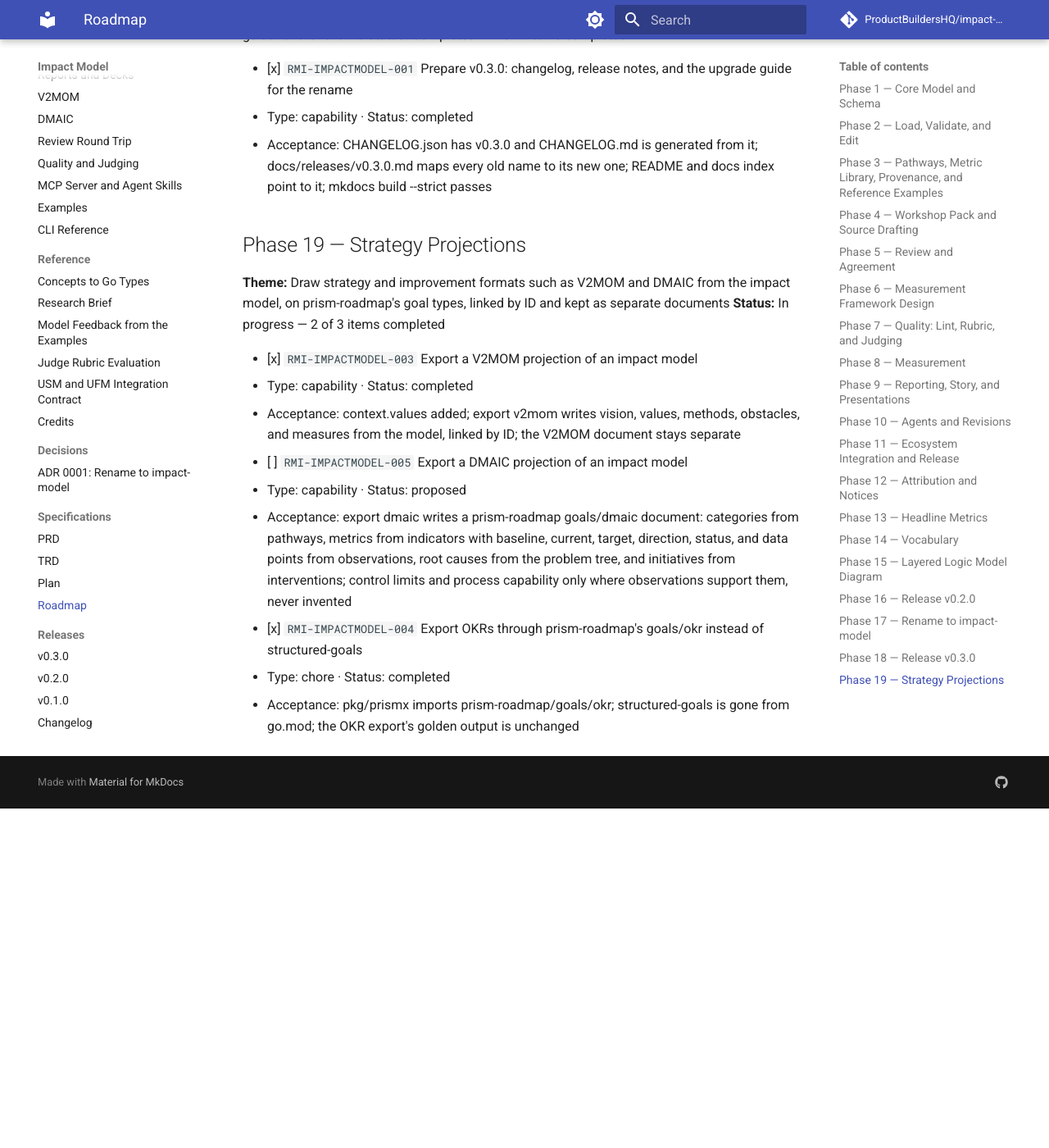
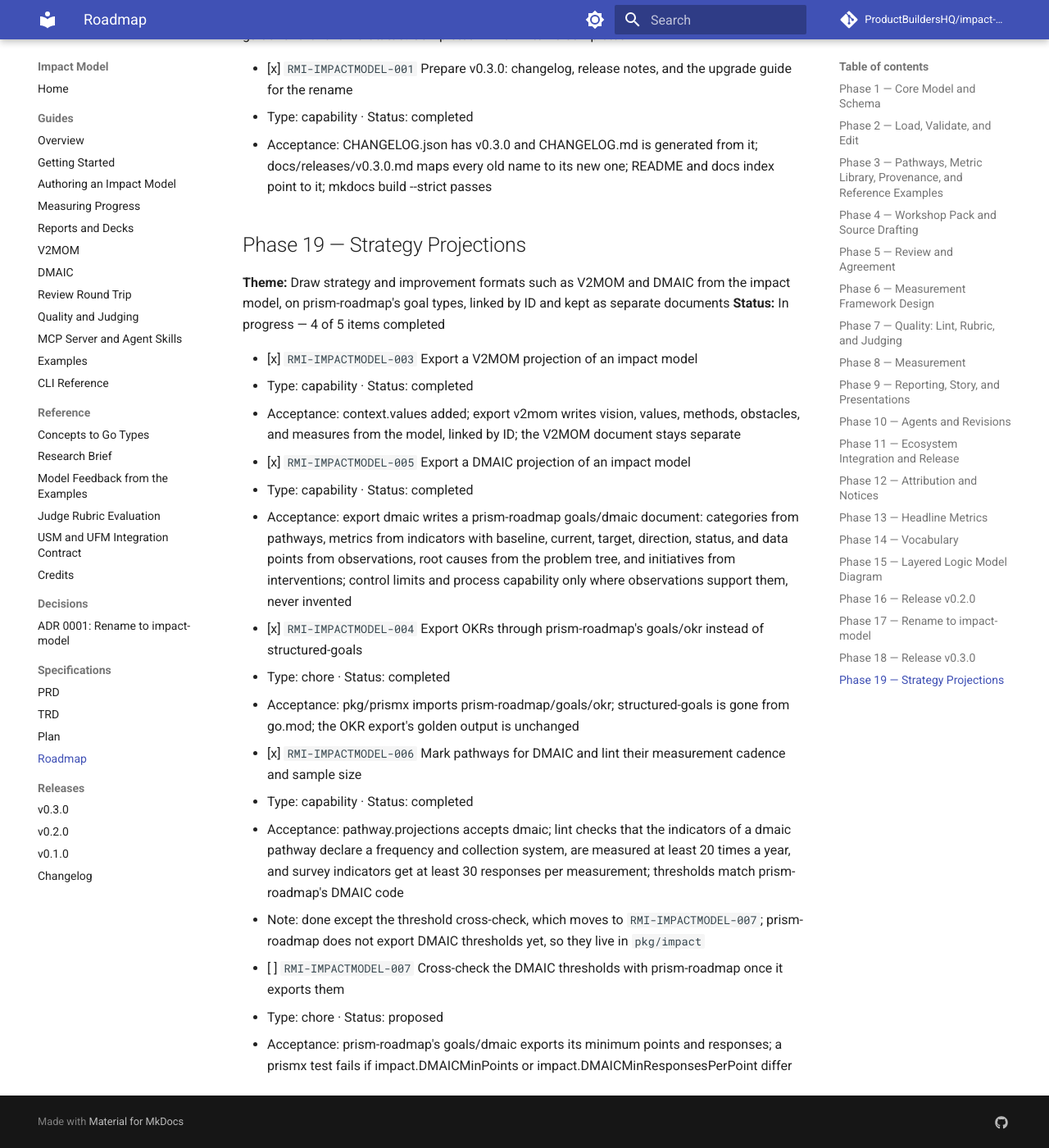
Before and after one commit to ProductBuildersHQ/theoryofchange-spec, an MkDocs documentation site: the page built from docs/specs/initiatives/INIT-THEORYOFCHANGESPEC-001/ROADMAP.md, in a window 1280 px wide and 1400 px high, scrolled down 19397 px. Shown: the whole window at 82% size. Built offline with MkDocs 1.6.1 and Material for MkDocs 9.7.7, drawn with Linux system fonts in a browser that asks for light colours; comment, search, counter and statistics services are not loaded; before the commit the page ends 20383 px from its top, so only the background shows below that; some of the changed text lies outside the part shown.

Commit message:
docs: record the DMAIC projection in the changelog and roadmap
Refs: RMI-IMPACTMODEL-005
Refs: RMI-IMPACTMODEL-006
Refs: RMI-IMPACTMODEL-007

Co-Authored-By: Claude Opus 5.5 <noreply@anthropic.com>

```diff
--- a/docs/specs/initiatives/INIT-THEORYOFCHANGESPEC-001/ROADMAP.md
+++ b/docs/specs/initiatives/INIT-THEORYOFCHANGESPEC-001/ROADMAP.md
@@ -80,7 +80,7 @@
 ## Phase 3 — Pathways, Metric Library, Provenance, and Reference Examples
 
 **Theme:** Program pathways, shared metric definitions, a glossary, and provenance on every element, proven on fictional reference examples
-**Status:** Completed — 4 of 4 items completed
+**Status:** In progress — 4 of 5 items completed
 
 - [x] `RMI-THEORYOFCHANGESPEC-032` Pathways (program areas) and parent / child ToC references, with element commands
   - Type: capability · Status: completed
@@ -494,16 +494,25 @@
 ## Phase 19 — Strategy Projections
 
 **Theme:** Draw strategy and improvement formats such as V2MOM and DMAIC from the impact model, on prism-roadmap's goal types, linked by ID and kept as separate documents
-**Status:** In progress — 2 of 3 items completed
+**Status:** In progress — 4 of 5 items completed
 
 - [x] `RMI-IMPACTMODEL-003` Export a V2MOM projection of an impact model
   - Type: capability · Status: completed
   - Acceptance: context.values added; export v2mom writes vision, values, methods, obstacles, and measures from the model, linked by ID; the V2MOM document stays separate
 
-- [ ] `RMI-IMPACTMODEL-005` Export a DMAIC projection of an impact model
-  - Type: capability · Status: proposed
+- [x] `RMI-IMPACTMODEL-005` Export a DMAIC projection of an impact model
+  - Type: capability · Status: completed
   - Acceptance: export dmaic writes a prism-roadmap goals/dmaic document: categories from pathways, metrics from indicators with baseline, current, target, direction, status, and data points from observations, root causes from the problem tree, and initiatives from interventions; control limits and process capability only where observations support them, never invented
 
 - [x] `RMI-IMPACTMODEL-004` Export OKRs through prism-roadmap's goals/okr instead of structured-goals
   - Type: chore · Status: completed
   - Acceptance: pkg/prismx imports prism-roadmap/goals/okr; structured-goals is gone from go.mod; the OKR export's golden output is unchanged
+
+- [x] `RMI-IMPACTMODEL-006` Mark pathways for DMAIC and lint their measurement cadence and sample size
+  - Type: capability · Status: completed
+  - Acceptance: pathway.projections accepts dmaic; lint checks that the indicators of a dmaic pathway declare a frequency and collection system, are measured at least 20 times a year, and survey indicators get at least 30 responses per measurement; thresholds match prism-roadmap's DMAIC code
+  - Note: done except the threshold cross-check, which moves to `RMI-IMPACTMODEL-007`; prism-roadmap does not export DMAIC thresholds yet, so they live in `pkg/impact`
+
+- [ ] `RMI-IMPACTMODEL-007` Cross-check the DMAIC thresholds with prism-roadmap once it exports them
+  - Type: chore · Status: proposed
+  - Acceptance: prism-roadmap's goals/dmaic exports its minimum points and responses; a prismx test fails if impact.DMAICMinPoints or impact.DMAICMinResponsesPerPoint differ
```
Also changed, not shown: CHANGELOG.json (+15 -0 lines), CHANGELOG.md (+5 -0 lines).
